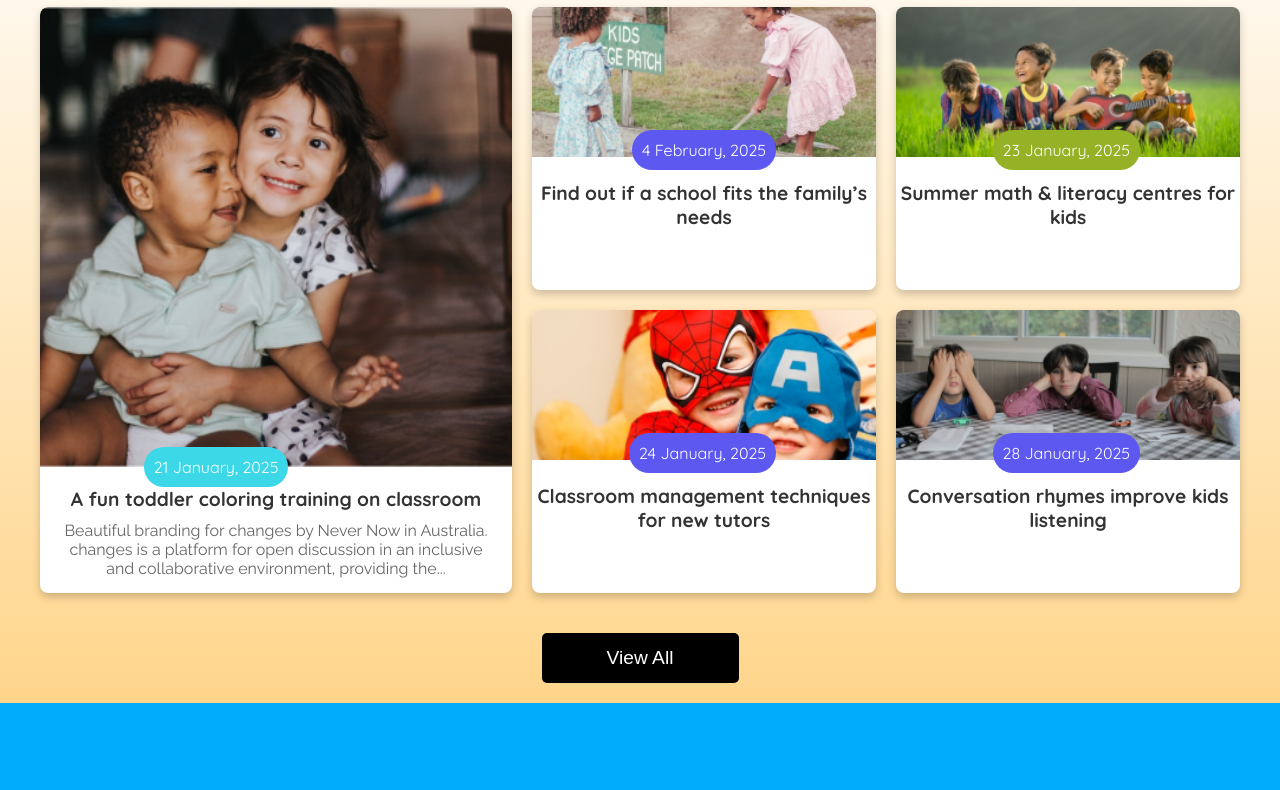
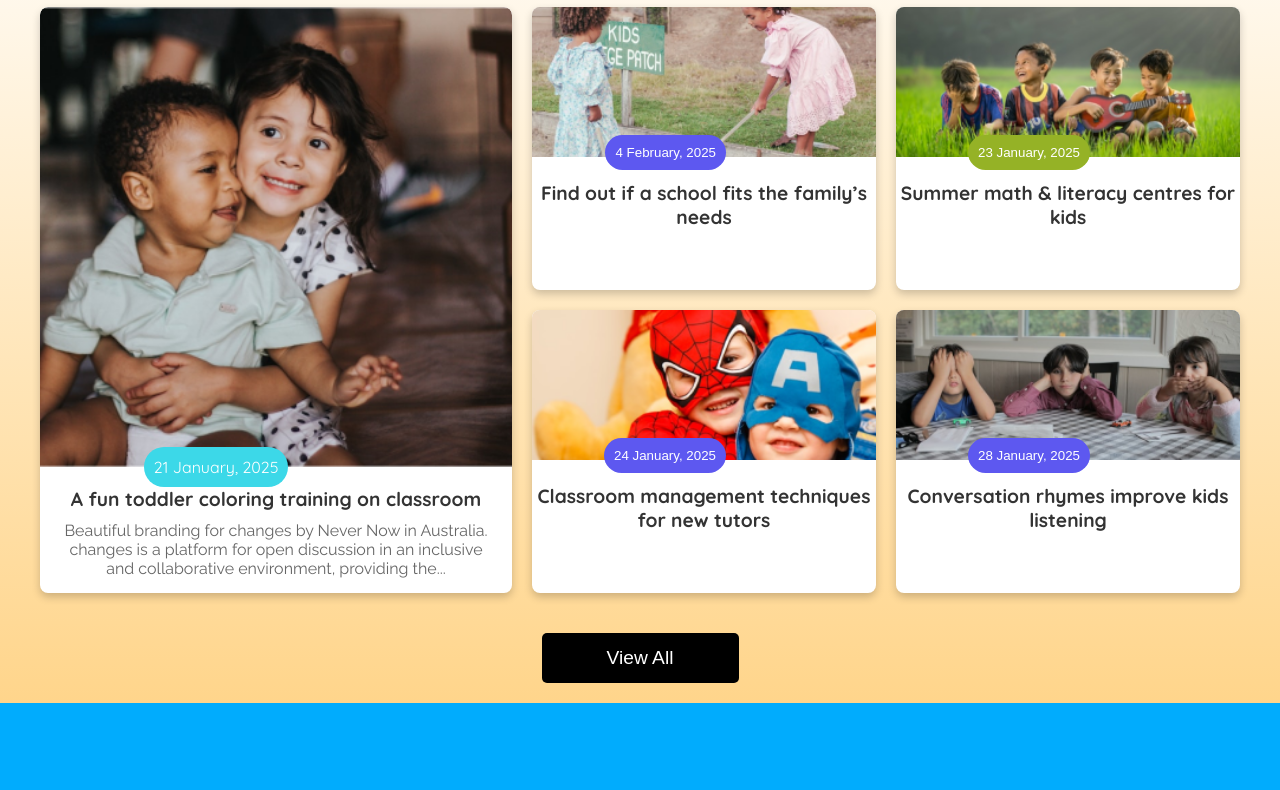
Before and after one commit to soyeb109/assignment-02, a plain HTML site: page index.html in a window 1280 px wide. Shown: the part 1660-2450 px from the top of the page. Drawn offline with Linux system fonts and the light colour scheme.

Commit message:
date position

```diff
--- a/index.html
+++ b/index.html
@@ -131,7 +131,7 @@
                   alt="Story Image"
                   class="card-img"
                 />
-                <p class="date">4 February, 2025</p>
+                <button class="date">4 February, 2025</button>
                 <h3 class="card-title">
                   Find out if a school fits the family’s needs
                 </h3>
@@ -142,21 +142,21 @@
                   alt="Story Image"
                   class="card-img"
                 />
-                <p class="date date-diff">23 January, 2025</p>
+                <button class="date date-diff">23 January, 2025</button>
                 <h3 class="card-title">
                   Summer math & literacy centres for kids
                 </h3>
               </div>
               <div class="card">
                 <img src="./assets/story-4.png" alt="Story" class="card-img" />
-                <p class="date">24 January, 2025</p>
+                <button class="date">24 January, 2025</button>
                 <h3 class="card-title">
                   Classroom management techniques for new tutors
                 </h3>
               </div>
               <div class="card">
                 <img src="./assets/story-5.png" alt="Story" class="card-img" />
-                <p class="date">28 January, 2025</p>
+                <button class="date">28 January, 2025</button>
                 <h3 class="card-title">
                   Conversation rhymes improve kids listening
                 </h3>
@@ -167,7 +167,7 @@
                   alt="Story Image"
                   class="card-img"
                 />
-                <p class="date date-diff">28 January, 2025</p>
+                <button class="date date-diff">28 January, 2025</button>
                 <h3 class="card-title">
                   Conversation rhymes improve kids listening
                 </h3>
@@ -178,7 +178,7 @@
                   alt="Image 5"
                   class="card-img"
                 />
-                <p class="date date-diff">July 23, 2023</p>
+                <button class="date date-diff">July 23, 2023</button>
                 <h3 class="card-title">
                   Conversation rhymes improve kids listening
                 </h3>
--- a/style.css
+++ b/style.css
@@ -426,7 +426,7 @@ nav li:nth-child(5) {
 .date {
   position: absolute;
   bottom: 120px;
-  right: 100px;
+  right: 150px;
   border: none;
   background-color: #5d58f0;
   color: white;
@@ -520,7 +520,7 @@ nav li:nth-child(5) {
   .date {
     position: absolute;
     bottom: 60px;
-    right: 100px;
+    right: 140px;
     border: none;
     background-color: #5d58f0;
     color: white;
```
